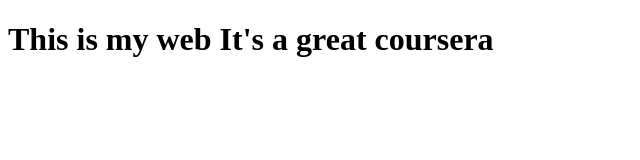
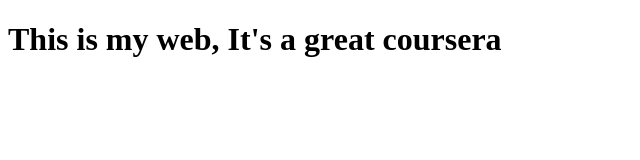
Before and after one commit to amalmulqi/Amal, a plain HTML site: page site/index.html in a window 1280 px wide. Shown: the whole page, without its empty margins (0-640 px from the left). Drawn offline with Linux system fonts and the light colour scheme.

Commit message:
small additionto our page content

```diff
--- a/site/index.html
+++ b/site/index.html
@@ -4,6 +4,6 @@
 	<title>Amal web</title>
 </head>
 <body>
-<h1>This is my web It's a great coursera </h1>
+<h1>This is my web, It's a great coursera </h1>
 </body>
 </html>
```
